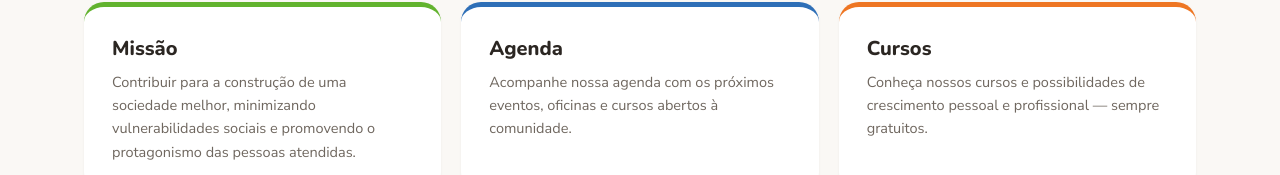
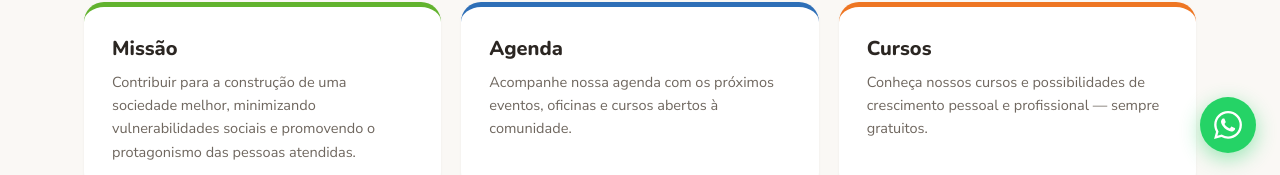
Before and after one commit to pfrsousa2010/cmu-new-site, a React (Vite) app: page / in a window 1280 px wide. Shown: the part 623-798 px from the top of the page. Built offline with nearby package versions, Linux system fonts and the light colour scheme; no server answers.

Commit message:
Update PublicLayout with WhatsApp contact button and enhance cursos logic to include finalizado status. Refactor Cursos page to filter out finalized courses and adjust vacancy display logic.

```diff
--- a/src/components/PublicLayout.tsx
+++ b/src/components/PublicLayout.tsx
@@ -1,5 +1,8 @@
 import { useState } from "react";
 import { Link, NavLink, Outlet } from "react-router-dom";
+
+const WHATSAPP_URL =
+  "https://wa.me/554333256488?text=Ol%C3%A1!%20Vim%20pelo%20site%20do%20Clube%20das%20M%C3%A3es%20Unidas.";
 
 const NAV = [
   { to: "/", label: "Início", end: true },
@@ -176,7 +179,7 @@
                 ig
               </a>
               <a
-                href="https://wa.me/554333256488?text=Ol%C3%A1!%20Vim%20pelo%20site%20do%20Clube%20das%20M%C3%A3es%20Unidas."
+                href={WHATSAPP_URL}
                 target="_blank"
                 rel="noreferrer"
                 aria-label="WhatsApp"
@@ -205,6 +208,25 @@
           </div>
         </div>
       </footer>
+
+      <a
+        href={WHATSAPP_URL}
+        target="_blank"
+        rel="noreferrer"
+        aria-label="Dúvidas? Fale conosco"
+        className="group fixed bottom-6 right-6 z-[60] flex h-14 w-14 items-center justify-center rounded-full bg-[#25D366] text-white shadow-[0_6px_20px_rgba(37,211,102,.45)] transition-transform hover:scale-105 hover:text-white focus-visible:outline focus-visible:outline-2 focus-visible:outline-offset-2 focus-visible:outline-[#25D366]"
+      >
+        <span className="pointer-events-none absolute right-full top-1/2 mr-3 -translate-y-1/2 whitespace-nowrap rounded-lg bg-dark px-3 py-2 text-[13px] font-semibold text-white opacity-0 shadow-lg transition-opacity duration-200 group-hover:opacity-100 group-focus-visible:opacity-100">
+          Dúvidas? Fale conosco
+        </span>
+        <svg
+          viewBox="0 0 24 24"
+          aria-hidden="true"
+          className="h-7 w-7 fill-current"
+        >
+          <path d="M17.472 14.382c-.297-.149-1.758-.867-2.03-.967-.273-.099-.471-.148-.67.15-.197.297-.767.966-.94 1.164-.173.199-.347.223-.644.075-.297-.15-1.255-.463-2.39-1.475-.883-.788-1.48-1.761-1.653-2.059-.173-.297-.018-.458.13-.606.134-.133.298-.347.446-.52.149-.174.198-.298.298-.497.099-.198.05-.371-.025-.52-.075-.149-.669-1.612-.916-2.207-.242-.579-.487-.5-.669-.51-.173-.008-.371-.01-.57-.01-.198 0-.52.074-.792.372-.272.297-1.04 1.016-1.04 2.479 0 1.462 1.065 2.875 1.213 3.074.149.198 2.096 3.2 5.077 4.487.709.306 1.262.489 1.694.625.712.227 1.36.195 1.871.118.571-.085 1.758-.719 2.006-1.413.248-.694.248-1.289.173-1.413-.074-.124-.272-.198-.57-.347m-5.421 7.403h-.004a9.87 9.87 0 01-5.031-1.378l-.361-.214-3.741.982.998-3.648-.235-.374a9.86 9.86 0 01-1.51-5.26c.001-5.45 4.436-9.884 9.888-9.884 2.64 0 5.122 1.03 6.988 2.898a9.825 9.825 0 012.893 6.994c-.003 5.45-4.435 9.884-9.885 9.884m8.413-18.297A11.815 11.815 0 0012.05 0C5.495 0 .16 5.335.157 11.892c0 2.096.547 4.142 1.588 5.945L.057 24l6.305-1.654a11.882 11.882 0 005.683 1.448h.005c6.554 0 11.89-5.335 11.893-11.893a11.821 11.821 0 00-3.48-8.413z" />
+        </svg>
+      </a>
     </div>
   );
 }
--- a/src/lib/cursos.ts
+++ b/src/lib/cursos.ts
@@ -23,7 +23,11 @@
   visivel_site?: boolean | null;
 }
 
-export type StatusCurso = "inscricoes" | "andamento" | "planejado";
+export type StatusCurso =
+  | "inscricoes"
+  | "andamento"
+  | "planejado"
+  | "finalizado";
 
 export const DIAS_LABEL: Record<DiaSemana, string> = {
   seg: "Seg",
@@ -48,13 +52,32 @@
   inscricoes: { label: "Inscrições abertas", color: "#62b32e", className: "bg-verde" },
   andamento: { label: "Em andamento", color: "#2e6fb7", className: "bg-azul" },
   planejado: { label: "Em breve", color: "#ee7623", className: "bg-laranja" },
+  finalizado: { label: "Finalizado", color: "#6b7280", className: "bg-ink-mid" },
 };
 
-/** Regra de status: planejado > inscrições abertas > em andamento. */
+/** Data local no formato YYYY-MM-DD. */
+export function hojeISO(): string {
+  const d = new Date();
+  const y = d.getFullYear();
+  const m = String(d.getMonth() + 1).padStart(2, "0");
+  const day = String(d.getDate()).padStart(2, "0");
+  return `${y}-${m}-${day}`;
+}
+
+/**
+ * Regra de status:
+ * - finalizado: data fim anterior a hoje
+ * - planejado / inscricoes / andamento: demais (andamento exige fim >= hoje)
+ */
 export function statusDe(c: CursoRow): StatusCurso {
+  if (c.fim && c.fim < hojeISO()) return "finalizado";
   if (c.is_planejado) return "planejado";
   if (c.inscricoes_ativa) return "inscricoes";
   return "andamento";
+}
+
+export function isAtivoNoSite(c: CursoRow): boolean {
+  return statusDe(c) !== "finalizado";
 }
 
 export function vagasRestantes(c: CursoRow): number {
@@ -77,14 +100,20 @@
 }
 
 /**
- * Busca os cursos ativos (não cancelados). O filtro de visibilidade é aplicado
- * em memória para funcionar mesmo antes da coluna `visivel_site` existir.
+ * Busca os cursos ativos (não cancelados) do ano corrente.
+ * O filtro de visibilidade é aplicado em memória para funcionar mesmo
+ * antes da coluna `visivel_site` existir.
  */
 export async function fetchCursos(): Promise<CursoRow[]> {
+  const ano = new Date().getFullYear();
+  const hoje = hojeISO();
   const { data, error } = await supabase
     .from("cursos")
     .select("*")
     .eq("is_cancelado", false)
+    .gte("inicio", `${ano}-01-01`)
+    .lte("inicio", `${ano}-12-31`)
+    .gte("fim", hoje)
     .order("inicio", { ascending: true });
 
   if (error) {
--- a/src/pages/Cursos.tsx
+++ b/src/pages/Cursos.tsx
@@ -3,6 +3,7 @@
   fetchCursos,
   statusDe,
   isVisivel,
+  isAtivoNoSite,
   vagasRestantes,
   fmtDataCurta,
   DIAS_LABEL,
@@ -13,7 +14,7 @@
 } from "@/lib/cursos";
 import { CURSO_FALLBACKS } from "@/lib/refImages";
 
-type Filtro = "todos" | StatusCurso;
+type Filtro = "todos" | Exclude<StatusCurso, "finalizado">;
 
 const FILTROS: { key: Filtro; label: string }[] = [
   { key: "todos", label: "Todos" },
@@ -29,7 +30,7 @@
 
   useEffect(() => {
     fetchCursos().then((data) => {
-      setCursos(data.filter(isVisivel));
+      setCursos(data.filter(isVisivel).filter(isAtivoNoSite));
       setLoading(false);
     });
   }, []);
@@ -94,8 +95,7 @@
   const meta = STATUS_META[st];
   const restantes = vagasRestantes(curso);
   const total = curso.vagas ?? 0;
-  const iniciaram = curso.qtd_alunos_iniciaram ?? 0;
-  const pct = total > 0 ? Math.round((iniciaram / total) * 100) : 0;
+  const pct = total > 0 ? Math.round((restantes / total) * 100) : 0;
   const img =
     curso.imagem_url || CURSO_FALLBACKS[idx % CURSO_FALLBACKS.length];
   const dias = curso.dia_semana.map((d) => DIAS_LABEL[d] ?? d).join(" · ");
@@ -128,6 +128,8 @@
           De {fmtDataCurta(curso.inicio)} a {fmtDataCurta(curso.fim)}
         </div>
         <div className="mt-auto">
+          {st === "inscricoes" ? (
+            <>
               <div className="mb-1.5 flex justify-between text-[12.5px] font-bold text-ink-mid">
                 <span>Vagas</span>
                 <span>
@@ -140,10 +142,14 @@
                   style={{ width: `${pct}%` }}
                 />
               </div>
-          {st === "inscricoes" && (
               <button className="mt-3.5 w-full rounded-xl bg-verde px-3 py-[11px] text-center font-display text-[14.5px] font-extrabold text-white transition-colors hover:bg-verde-hover">
                 Inscreva-se
               </button>
+            </>
+          ) : (
+            <div className="text-[12.5px] font-bold text-ink-mid">
+              {total} {total === 1 ? "vaga" : "vagas"}
+            </div>
           )}
         </div>
       </div>
```
Lines whose indentation alone changed are shown as unchanged.
